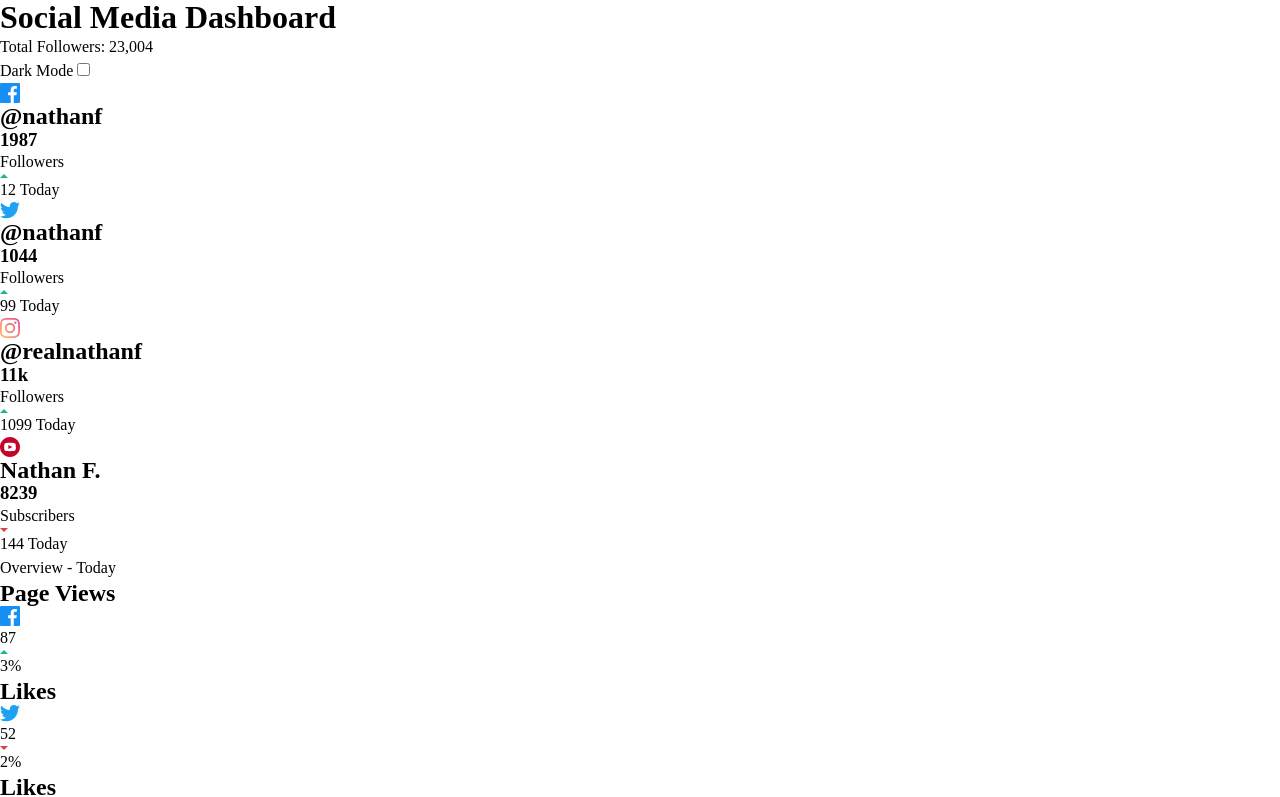
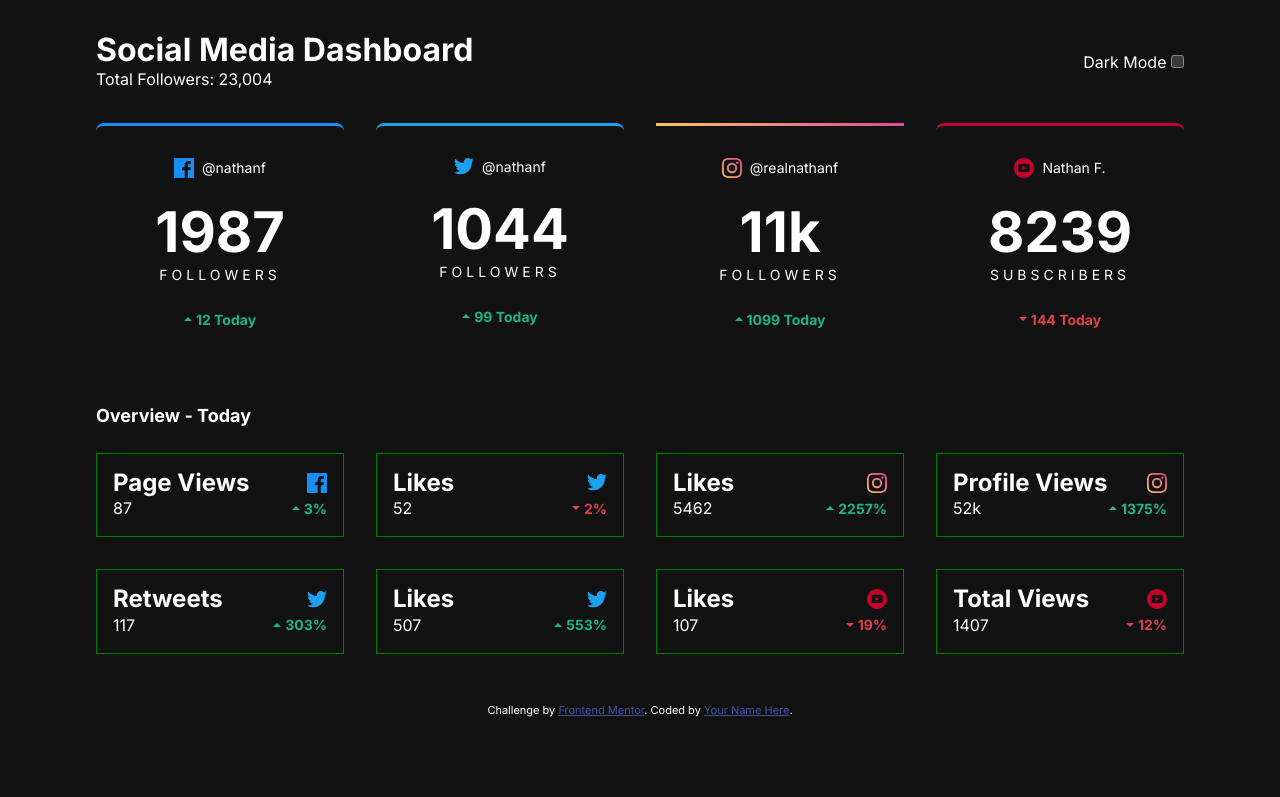
Before and after one commit to DanielDT12/social-media-dashboard-with-theme-switcher-master, a plain HTML site: page index.html in a window 1280 px wide. Shown: the top 797 px of the page. Drawn offline with Linux system fonts and the light colour scheme.

Commit message:
startet styling av layout og tekst

```diff
--- a/css/style.css
+++ b/css/style.css
@@ -30,6 +30,8 @@
 
     --fs-300: .875rem; /* (Overview Card Headings) */
     --fs-400: 1rem;
+    --fs-500: 1.125rem;
+    --fs-900: 3.5rem;
 
     --fw-regular: 400;
     --fw-bold: 700;
@@ -45,6 +47,7 @@
 }
 
 html {
+    color-scheme: dark;
     line-height: 1.5;
 }
 
@@ -58,6 +61,125 @@ picture {
     max-width: 100%;
 }
 
+/* GENERAL STYLING */
+body {
+    font-family: var(--ff-global);
+}
+
+.grid-wrapper {
+    display: grid;
+    grid-template-columns:
+        minmax(1rem, 1fr)
+        min((100% - 2rem), 68rem)
+        minmax(1rem, 1fr);
+}
+
+.primary-header {
+    grid-column-start: 2;
+    padding-block: 2rem
+}
+
+.main-content {
+    grid-column-start: 2;
+}
+
+.grid-container {
+    display: grid;
+    grid-template-columns: repeat(4, 1fr);
+    gap: 2rem;
+}
+
+.follower-card {
+    gap: 1.5rem;
+    align-items: center;
+    text-align: center;
+    border-radius: .5rem;
+    padding: 2rem;
+}
+
+    .facebook-border {
+        border-top: 3px solid var(--clr-facebook);
+    }
+
+    .twitter-border {
+        border-top: 3px solid var(--clr-twitter);
+    }
+
+    .instagram-border { /* NEEDS FIXING */
+        border-top: solid;
+        border-image-slice: 1;
+        border-width: 3px;
+        border-image-source: linear-gradient( to right, hsl(37, 97%, 70%), hsl(329, 70%, 58%));
+    }
+
+    .youtube-border {
+        border-top: 3px solid var(--clr-youtube);
+    }
+
+
+.account-name {
+    margin-left: .5rem;
+    font-weight: var(--fw-regular);
+    font-size: var(--fs-300);
+}
+
+.follower-number {
+    font-size: var(--fs-900);
+}
+
+.followers-txt {
+    font-size: var(--fs-300);
+    text-transform: uppercase;
+    letter-spacing: .25rem;
+}
+
+.green-txt {
+    align-items: center;
+    margin-left: .25rem;
+    color: var(--clr-green);
+    font-size: var(--fs-300);
+    font-weight: var(--fw-bold);
+}
+
+.red-txt {
+    align-items: center;
+    margin-left: .25rem;
+    color: var(--clr-red);
+    font-size: var(--fs-300);
+    font-weight: var(--fw-bold);
+}
+
+.overview {
+    margin-block: 2.5rem 1.5rem;
+    font-size: var(--fs-500);
+    font-weight: var(--fw-bold);
+}
+
+.overview-cards {
+    border: 1px solid green;
+    padding: 1rem;
+}
+
+.primary-footer {
+    grid-column-start: 2;
+    margin-block: 3rem;
+}
+
+
+/* UTILITY CLASSES */
+.flex-row {
+    display: flex;
+    align-items: center;
+}
+
+.flex-column {
+    display: flex;
+    flex-direction: column;
+}
+
+.space-between {
+    justify-content: space-between;
+}
 
 /* PRE STYLED FROM FRONTEND MENTOR */
 .attribution {
```
